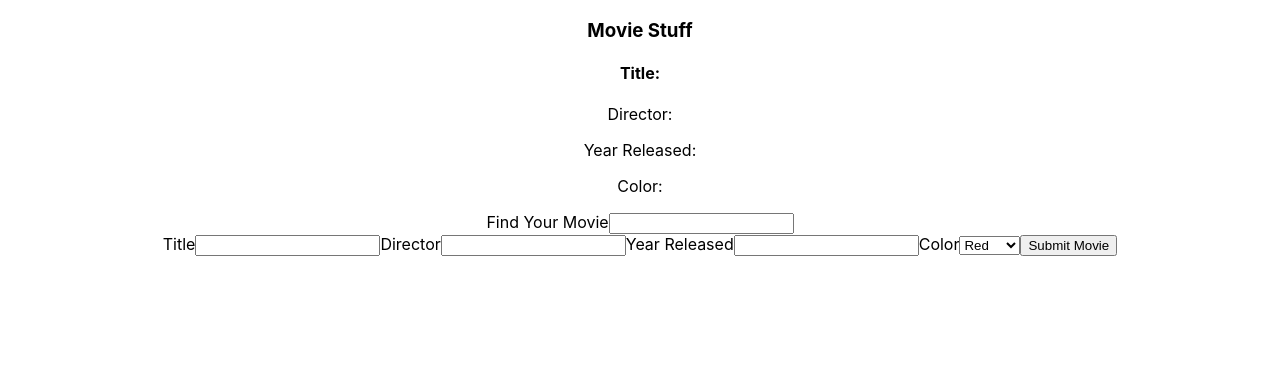
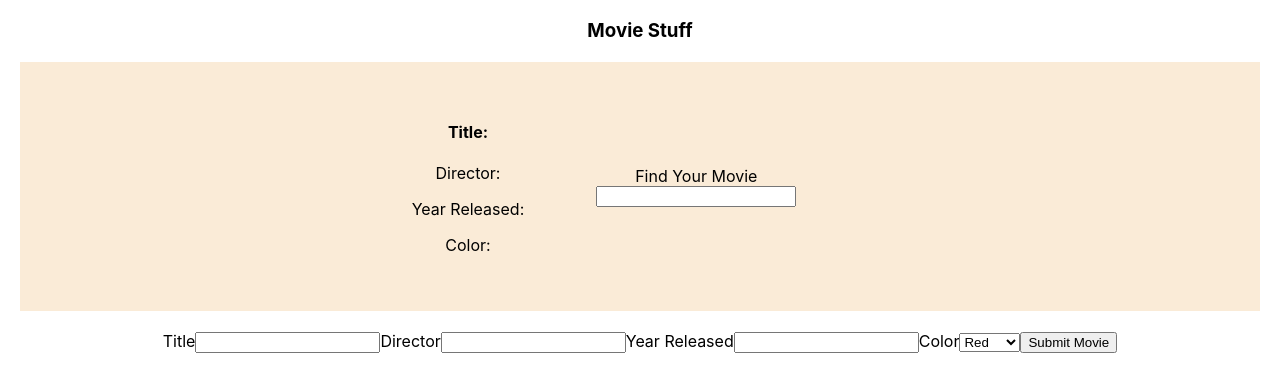
Before and after one commit to joshua360x/movie-maker, a React (Create React App) app: page / in a window 1280 px wide. Shown: the top 392 px of the page. Built offline with nearby package versions, Linux system fonts and the light colour scheme.

Commit message:
added semantic html

```diff
--- a/src/App.css
+++ b/src/App.css
@@ -36,3 +36,21 @@
     transform: rotate(360deg);
   }
 }
+
+
+.movieAndSearch {
+  display: flex;
+  justify-content: center;
+  padding: 2rem;
+  margin: 20px;
+  align-items: center;
+  background-color: antiquewhite;
+}
+
+.movieAndSearch label {
+  margin: 40px;
+  padding: 2rem;
+  display: flex;
+  flex-direction: column;
+  width: 200px;
+}
--- a/src/App.js
+++ b/src/App.js
@@ -67,22 +67,23 @@ function App() {
   }
 
   return (
-    <div className="App">
-      <section>
+    <main className="App">
       <h3>Movie Stuff</h3>
-
+      <section className="movieAndSearch">
         <Movie {...movie} />
         <label>
           Find Your Movie
           <input type="text" onChange={(e) => handleFilter(e.target.value)} />
         </label>
       </section>
+      <section>
         <MovieForm {...state} submitHandler={submitHandler} movies={movie} />
         <MovieList
           movies={filteredMovies.length > 0 ? filteredMovies : allMovies}
           deleteMovieHandler={deleteMovieHandler}
         />
-    </div>
+      </section>
+    </main>
   );
 }
 // setMovieFormDirector={setMovieFormDirector} setMovieTitle={setMovieTitle}
--- a/src/Movie.js
+++ b/src/Movie.js
@@ -2,7 +2,7 @@ import React from 'react';
 
 export default function Movie({ id, title, director, year, color, deleteMovieHandler }) {
   return (
-    <div onClick={() => deleteMovieHandler && deleteMovieHandler(id)}>
+    <div style={{ backgroundColor: color }} onClick={() => deleteMovieHandler && deleteMovieHandler(id)}>
       <h4>Title: {title}</h4>
       <p>Director: {director}</p>
       <p>Year Released: {year}</p>
```
Lines whose indentation alone changed are shown as unchanged.
